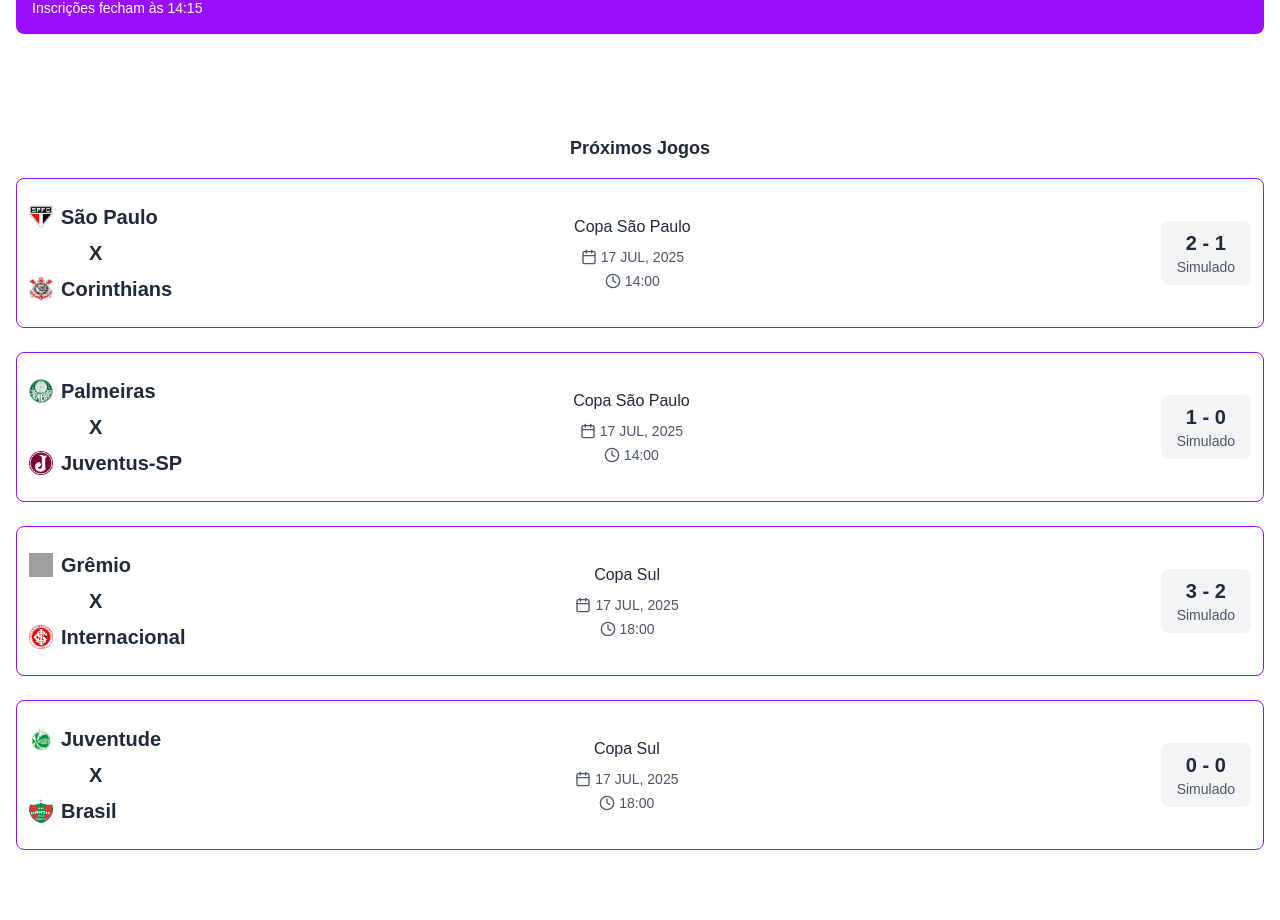
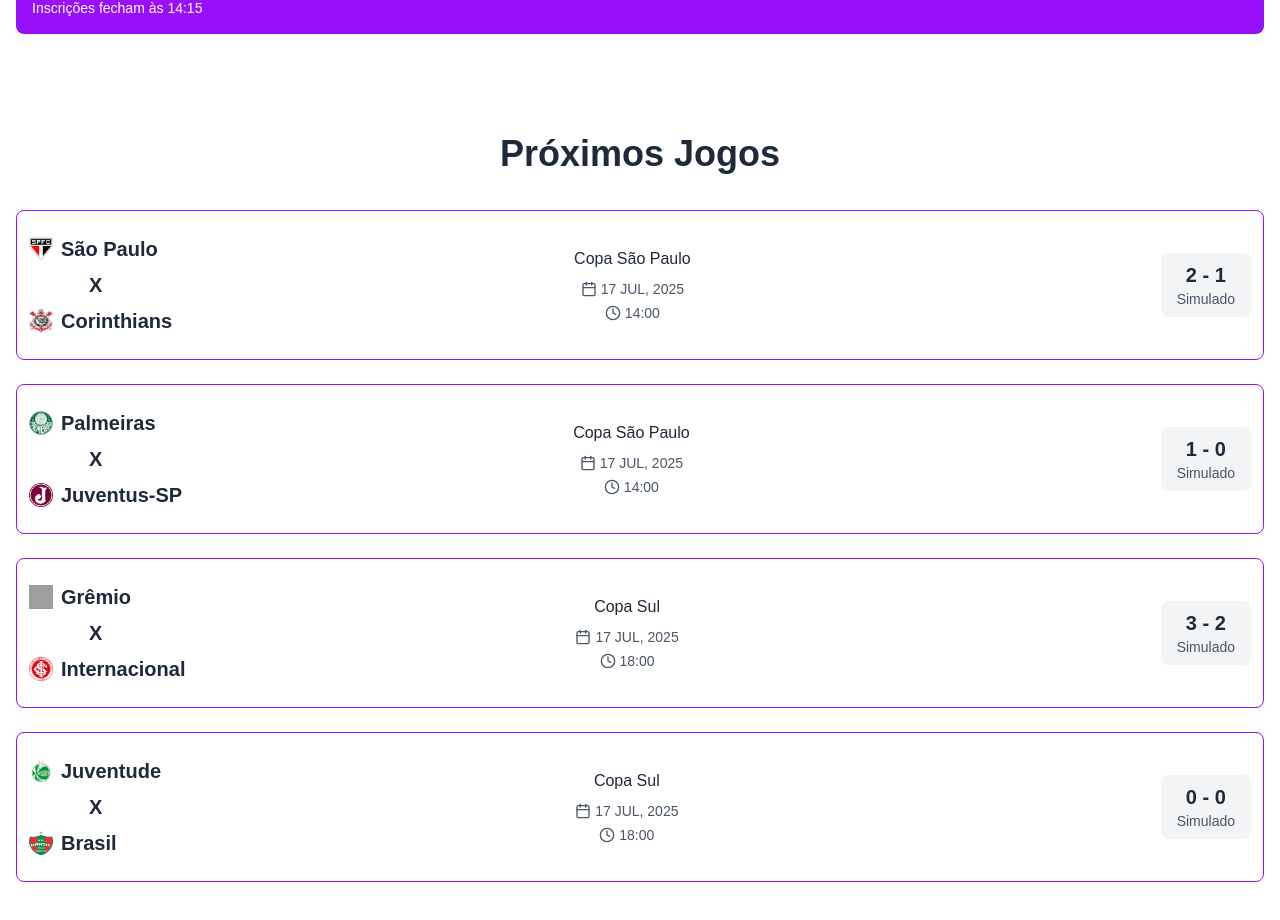
Before and after one commit to Ramalhuu/Sprint-03, a Next.js app: page / in a window 1280 px wide. Shown: the part 838-1758 px from the top of the page. Built offline with nearby package versions, Linux system fonts and the light colour scheme; grey boxes are pictures that could not be loaded.

Commit message:
ajustando

```diff
--- a/app/listajogadoras/page.jsx
+++ b/app/listajogadoras/page.jsx
@@ -100,7 +100,7 @@
               placeholder="Buscar por nome..."
               value={filtro}
               onChange={(e) => setFiltro(e.target.value)}
-              className="flex-1 p-3 border border-gray-300 rounded-lg focus:ring-2 focus:ring-purple-500 focus:border-transparent"
+              className="flex-1 p-3 border border-gray-300 text-gray-800 rounded-lg focus:ring-2 focus:ring-purple-500 focus:border-transparent"
               disabled={loading}
             />
             <button
@@ -118,7 +118,7 @@
             <select
               value={filtroPos}
               onChange={(e) => setFiltroPos(e.target.value)}
-              className="w-full p-3 border border-gray-300 rounded-lg focus:ring-2 focus:ring-purple-500 focus:border-transparent"
+              className="w-full p-3 border border-gray-300 text-gray-800 rounded-lg focus:ring-2 focus:ring-purple-500 focus:border-transparent"
               disabled={loading}
             >
               <option value="">Todas as posições</option>
--- a/app/page.js
+++ b/app/page.js
@@ -73,7 +73,7 @@
         </div>
       </div>
 
-      <h3 className="text-lg font-semibold text-gray-800 mb-4 text-center">
+      <h3 className="text-4xl font-semibold text-gray-800 mb-9 text-center">
         Próximos Jogos
       </h3>
 
```
